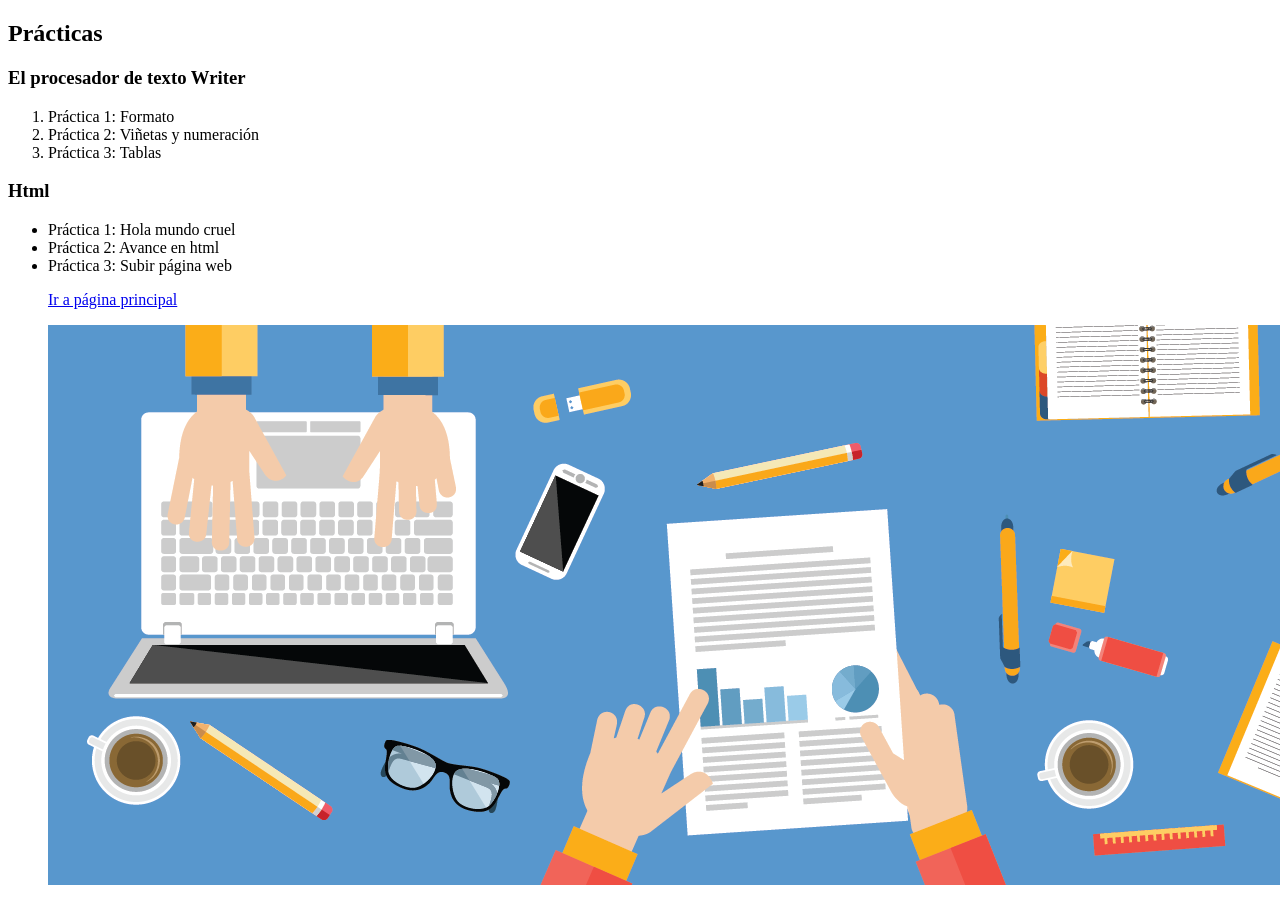
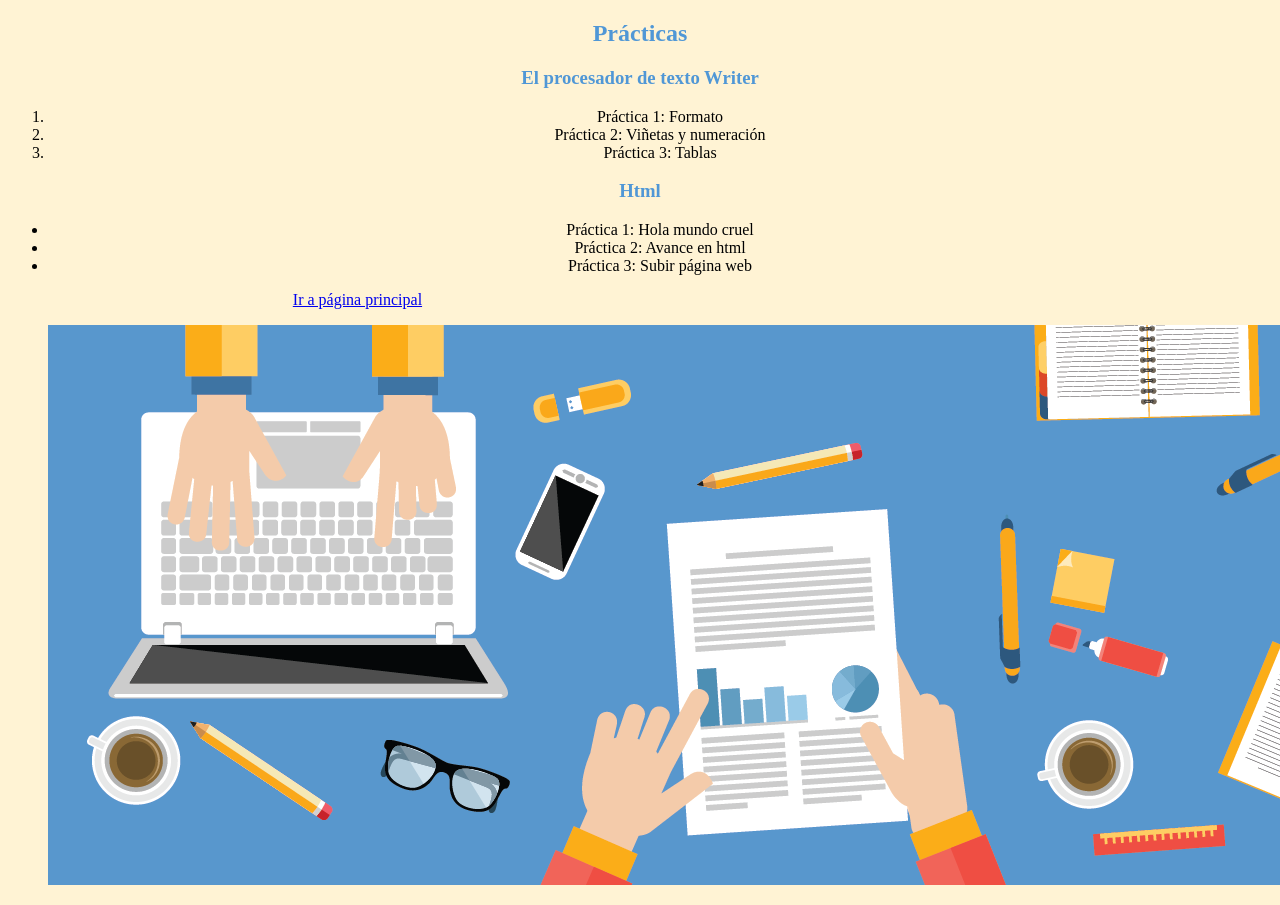
Before and after one commit to pacoalbert/pacoalbert, a plain HTML site: page practica.html in a window 1280 px wide. Shown: the top 905 px of the page. Drawn offline with Linux system fonts and the light colour scheme.

Commit message:
Add files via upload

```diff
--- a/practica.html
+++ b/practica.html
@@ -2,21 +2,36 @@
 <html>
     <head>
         <title>Mi rincón tecnológico</title>
+        <style type=text/css>
+        .cambio{color:#5097d6; text-align:center}
+        .cambio1{color:#5097d6; text-align:center}
+        .cambio2{color:#5097d6; text-align:center}
+        .cambio3{color:black; text-align:center}
+        .cambio4{color:black; text-align:center}
+        .cambio5{color:black; text-align:center}
+        .cambio6{color:black; text-align:center}
+        .cambio7{color:black; text-align:center}
+        .cambio8{color:black; text-align:center}
+         body {background:#fff3d4}
+        p{margin-right: 20%; margin-left:20%}
+           img {display:block;
+margin:auto;}
+        </style>
     </head>
     <body>
 
-        <h2>Prácticas</h2>
-        <h3>El procesador de texto Writer</h3>
+        <h2 class="cambio">Prácticas</h2>
+        <h3 class="cambio1">El procesador de texto Writer</h3>
 <ol>
-    <li>Práctica 1: Formato</li>
-    <li>Práctica 2: Viñetas y numeración</li>
-    <li>Práctica 3: Tablas</li>
+    <li class="cambio3">Práctica 1: Formato</li>
+    <li class="cambio4">Práctica 2: Viñetas y numeración</li>
+    <li class="cambio5">Práctica 3: Tablas</li>
 </ol>
-<h3>Html</h3>
+<h3 class="cambio2">Html</h3>
 <ul>
-    <li>Práctica 1: Hola mundo cruel</li>
-    <li>Práctica 2: Avance en html</li>
-    <li>Práctica 3: Subir página web</li>
+    <li class="cambio6">Práctica 1: Hola mundo cruel</li>
+    <li class="cambio7">Práctica 2: Avance en html</li>
+    <li class="cambio8">Práctica 3: Subir página web</li>
     <a href="index.html">
          <p>Ir a página principal </p>
     </a>
```
Also changed, not shown: index.html (+18 -6 lines), teoria.html (+19 -8 lines).
